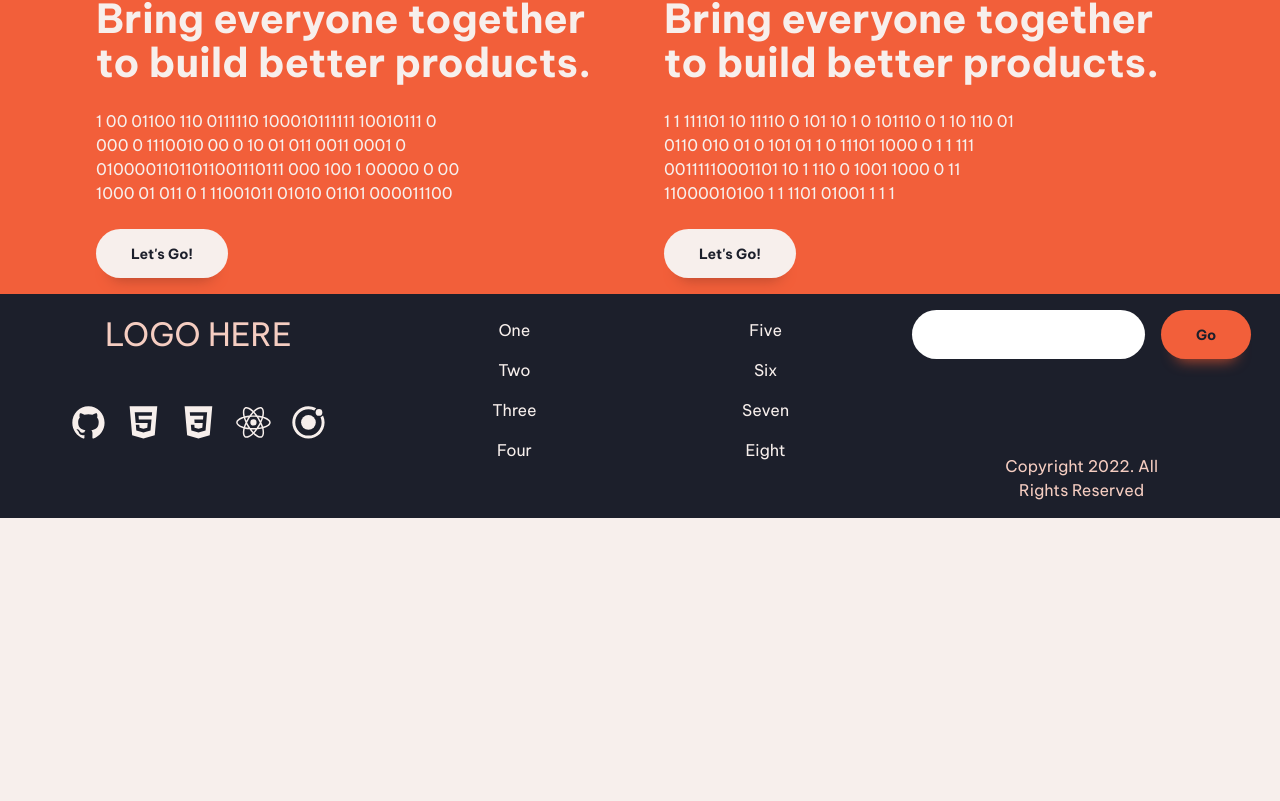
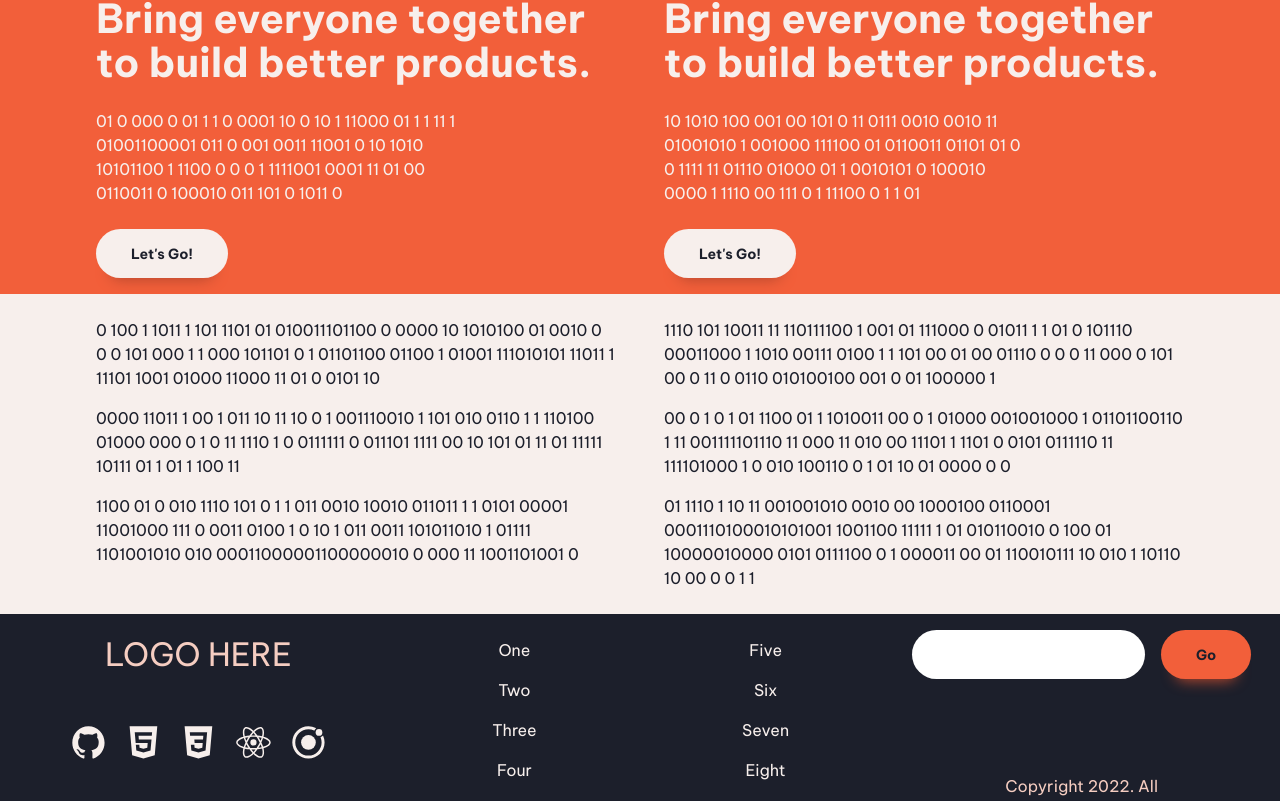
Before and after one commit to bennyjams/dynamic-palette-site, a React (Create React App) app: page / in a window 1280 px wide. Shown: the part 389-1190 px from the top of the page. Before the commit the page ends 907 px from the top, so only its background shows below. Built offline with nearby package versions, Linux system fonts and the light colour scheme.

Commit message:
basics for 3 bullet lists

```diff
--- a/src/App.css
+++ b/src/App.css
@@ -268,6 +268,16 @@ body {
   }
 }
 
+.triple-bullet-points {
+  padding: 1rem;
+}
+.triple-bullet-points ul {
+  list-style-type: none;
+}
+.triple-bullet-points ul li {
+  padding: 0.5rem 0;
+}
+
 /* FOOTER */
 
 .primary-footer {
--- a/src/App.js
+++ b/src/App.js
@@ -106,6 +106,24 @@ function InvertedRegularSection(headerText, bodyText) {
   );
 }
 
+function BulletPoints3(text1, text2, text3) {
+  return (
+    <div className="triple-bullet-points">
+      <ul>
+        <li>
+          <p className="text-primary-400">{text1}</p>
+        </li>
+        <li>
+          <p className="text-primary-400">{text2}</p>
+        </li>
+        <li>
+          <p className="text-primary-400">{text3}</p>
+        </li>
+      </ul>
+    </div>
+  );
+}
+
 function ImageCard() {}
 
 function colorAdjust(hexValue, multMod) {
@@ -143,6 +161,20 @@ function App() {
           {InvertedRegularSection(testHeader, ArbitraryBinary(200))}
         </div>
       </div>
+      <div className="container">
+        <div className="even-columns">
+          {BulletPoints3(
+            ArbitraryBinary(200),
+            ArbitraryBinary(200),
+            ArbitraryBinary(200)
+          )}
+          {BulletPoints3(
+            ArbitraryBinary(200),
+            ArbitraryBinary(200),
+            ArbitraryBinary(200)
+          )}
+        </div>
+      </div>
     </div>
   );
 }
```
